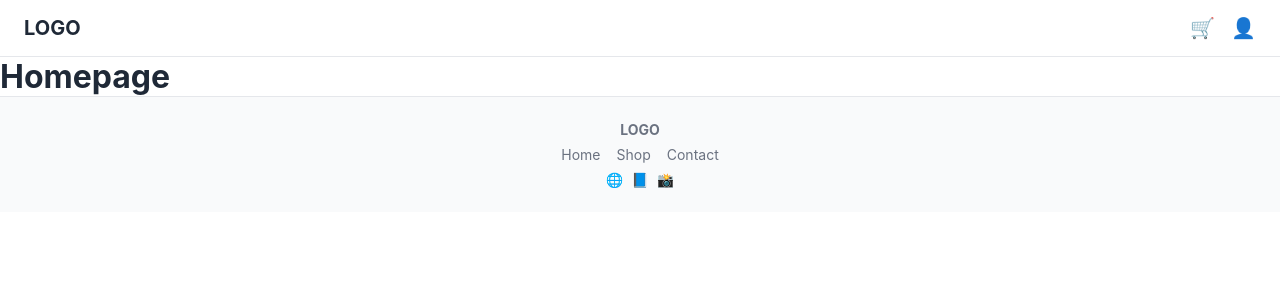
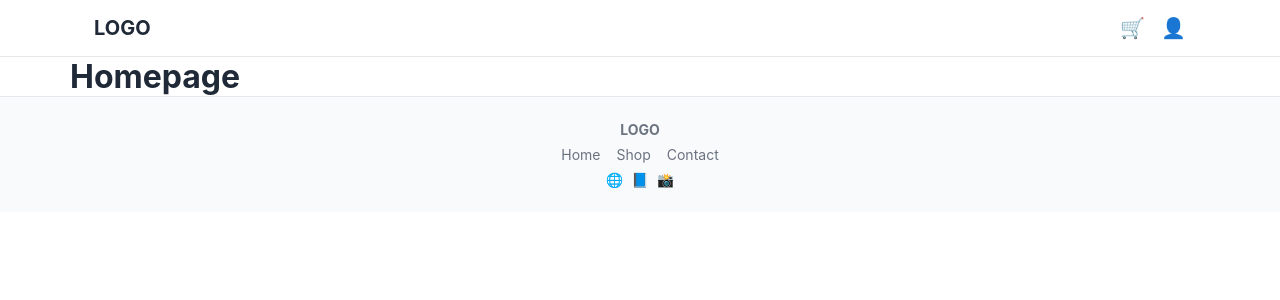
Before and after one commit to IgnacioFleming/react-mentoring-ecommerce-ifleming, a React (Vite) app: page / in a window 1280 px wide. Shown: the top 300 px of the page. Built offline with nearby package versions, Linux system fonts and the light colour scheme.

Commit message:
feat: add responsive Container component

```diff
--- /dev/null
+++ b/src/components/Container/Container.module.scss
@@ -0,0 +1,20 @@
+@use '../../styles/variables' as *;
+
+.container {
+  width: 100%;
+  padding-left: $spacing-md;
+  padding-right: $spacing-md;
+
+  @include is-tablet {
+    padding-left: $spacing-lg;
+    padding-right: $spacing-lg;
+  }
+
+  @include is-desktop {
+    max-width: $container-max-width-desktop;
+    margin-left: auto;
+    margin-right: auto;
+    padding-left: 0;
+    padding-right: 0;
+  }
+}
--- /dev/null
+++ b/src/components/Container/Container.tsx
@@ -0,0 +1,11 @@
+import { ReactNode } from 'react';
+import styles from './Container.module.scss';
+
+type ContainerProps = {
+  children: ReactNode;
+  className?: string;
+};
+
+export const Container = ({ children, className }: ContainerProps) => (
+  <div className={`${styles.container} ${className ?? ''}`}>{children}</div>
+);
--- /dev/null
+++ b/src/components/Container/index.ts
@@ -0,0 +1 @@
+export * from './Container';
--- a/src/components/Footer/Footer.module.scss
+++ b/src/components/Footer/Footer.module.scss
@@ -1,14 +1,17 @@
 @use '../../styles/variables' as *;
 
 .footer {
-  display: flex;
-  flex-direction: column;
-  align-items: center;
-  padding: $spacing-lg $spacing-md;
   background-color: #f9fafb;
   border-top: 1px solid $color-border;
   font-size: 0.875rem;
   color: #6b7280;
+
+  &__container {
+    display: flex;
+    flex-direction: column;
+    align-items: center;
+    padding: $spacing-lg $spacing-md;
+  }
 
   &__logo {
     font-weight: bold;
--- a/src/components/Footer/Footer.tsx
+++ b/src/components/Footer/Footer.tsx
@@ -1,8 +1,10 @@
+import { Container } from '../Container';
 import styles from './Footer.module.scss';
 
 export const Footer = () => {
   return (
     <footer className={styles.footer}>
+      <Container className={styles.footer__container}>
         <div className={styles.footer__logo}>LOGO</div>
         <nav className={styles.footer__links}>
           <a href="/">Home</a>
@@ -14,6 +16,7 @@ export const Footer = () => {
           <span>📘</span>
           <span>📸</span>
         </div>
+      </Container>
     </footer>
   );
 };
--- a/src/components/Header/Header.module.scss
+++ b/src/components/Header/Header.module.scss
@@ -1,12 +1,15 @@
 @use '../../styles/variables' as *;
 
 .header {
-  display: flex;
-  justify-content: space-between;
-  align-items: center;
-  padding: $spacing-md $spacing-lg;
   background-color: #fff;
   border-bottom: 1px solid $color-border;
+
+  &__container {
+    display: flex;
+    justify-content: space-between;
+    align-items: center;
+    padding: $spacing-md $spacing-lg;
+  }
 
   &__logo {
     font-weight: bold;
--- a/src/components/Header/Header.tsx
+++ b/src/components/Header/Header.tsx
@@ -1,11 +1,14 @@
+import { Container } from '../Container';
 import styles from './Header.module.scss';
 
 export const Header = () => (
   <header className={styles.header}>
-    <div className={styles.header__logo}>LOGO</div>
-    <nav className={styles.header__nav}>
-      <button className={styles.header__icon}>🛒</button>
-      <button className={styles.header__icon}>👤</button>
-    </nav>
+    <Container className={styles.header__container}>
+      <div className={styles.header__logo}>LOGO</div>
+      <nav className={styles.header__nav}>
+        <button className={styles.header__icon}>🛒</button>
+        <button className={styles.header__icon}>👤</button>
+      </nav>
+    </Container>
   </header>
 );
--- a/src/pages/Homepage/Homepage.tsx
+++ b/src/pages/Homepage/Homepage.tsx
@@ -1,5 +1,7 @@
+import { Container } from '../../components/Container';
+
 export const Homepage = () => (
-  <div>
+  <Container>
     <h1>Homepage</h1>
-  </div>
+  </Container>
 );
--- /dev/null
+++ b/src/pages/NotFound/NotFound.module.scss
@@ -0,0 +1,3 @@
+.container {
+  text-align: center;
+}
--- a/src/pages/NotFound/NotFound.tsx
+++ b/src/pages/NotFound/NotFound.tsx
@@ -1,8 +1,11 @@
 import { Link } from 'react-router-dom';
+import { Container } from '../../components/Container/Container';
+
+import styles from './NotFound.module.scss';
 
 export const NotFound = () => {
   return (
-    <div style={{ textAlign: 'center', padding: '4rem 1rem' }}>
+    <Container className={styles.container}>
       <h1>404</h1>
       <p>The page you're looking for does not exist.</p>
       <Link
@@ -16,6 +19,6 @@ export const NotFound = () => {
       >
         ← Back to home
       </Link>
-    </div>
+    </Container>
   );
 };
```
Lines whose indentation alone changed are shown as unchanged.
